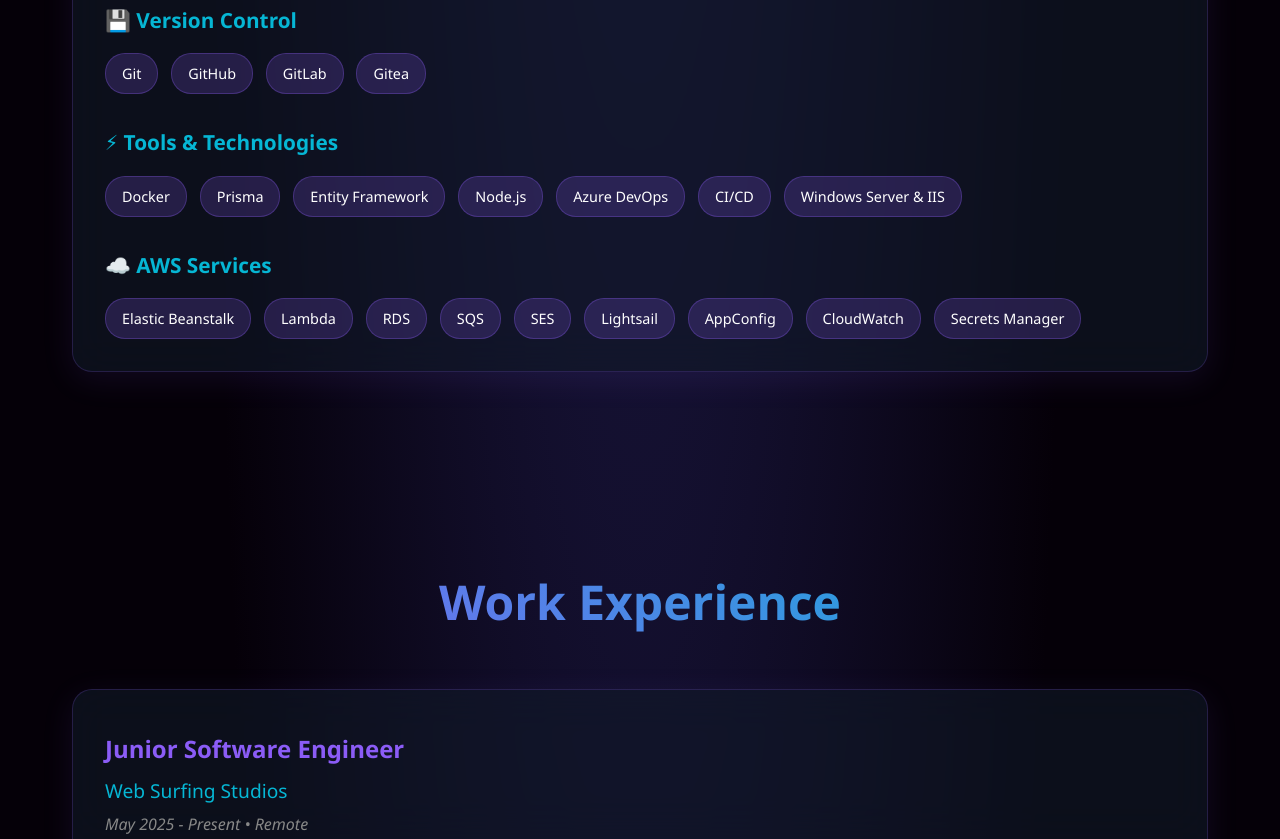
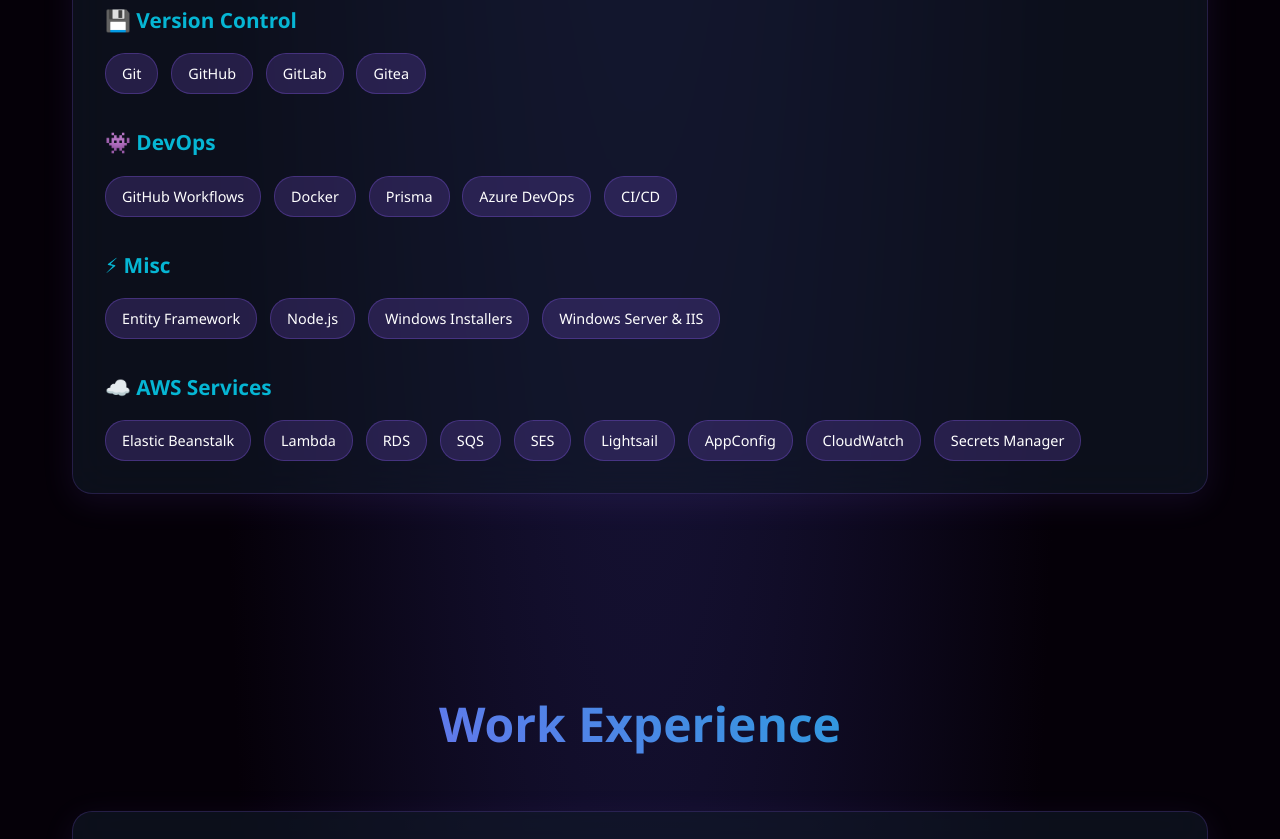
Before and after one commit to afahey03/portfolio, a React (Vite) app: page / in a window 1280 px wide. Shown: the part 1640-2479 px from the top of the page. Built offline with nearby package versions, Linux system fonts and the light colour scheme.

Commit message:
split up devops and misc

```diff
--- a/src/components/About.jsx
+++ b/src/components/About.jsx
@@ -7,7 +7,8 @@
         frameworks: ['.NET Core', 'ASP.NET Core', 'ASP.NET MVC', 'Vue.js', 'Bootstrap', 'Windows Forms', 'FastAPI', 'Express.js'],
         databases: ['Microsoft SQL', 'MySQL', 'PostgreSQL'],
         versionControl: ['Git', 'GitHub', 'GitLab', 'Gitea'],
-        tools: ['Docker', 'Prisma', 'Entity Framework', 'Node.js', 'Azure DevOps', 'CI/CD', 'Windows Server & IIS'],
+        devops: ['GitHub Workflows', 'Docker', 'Prisma', 'Azure DevOps', 'CI/CD'],
+        misc: ['Entity Framework', 'Node.js', 'Windows Installers', 'Windows Server & IIS'],
         aws: ['Elastic Beanstalk', 'Lambda', 'RDS', 'SQS', 'SES', 'Lightsail', 'AppConfig', 'CloudWatch', 'Secrets Manager']
     };
 
@@ -62,9 +63,17 @@
                         </div>
                     </div>
                     <div className="skill-category">
-                        <h3>⚡ Tools & Technologies</h3>
+                        <h3>👾 DevOps</h3>
                         <div className="skill-tags">
-                            {skills.tools.map((skill, i) => (
+                            {skills.devops.map((skill, i) => (
+                                <span key={i} className="skill-tag">{skill}</span>
+                            ))}
+                        </div>
+                    </div>
+                    <div className="skill-category">
+                        <h3>⚡ Misc</h3>
+                        <div className="skill-tags">
+                            {skills.misc.map((skill, i) => (
                                 <span key={i} className="skill-tag">{skill}</span>
                             ))}
                         </div>
```
